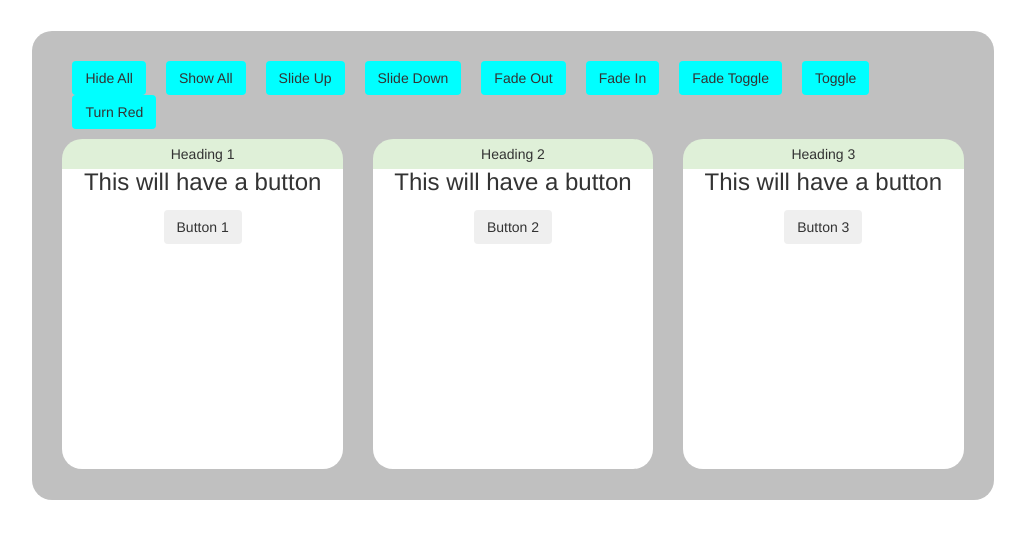
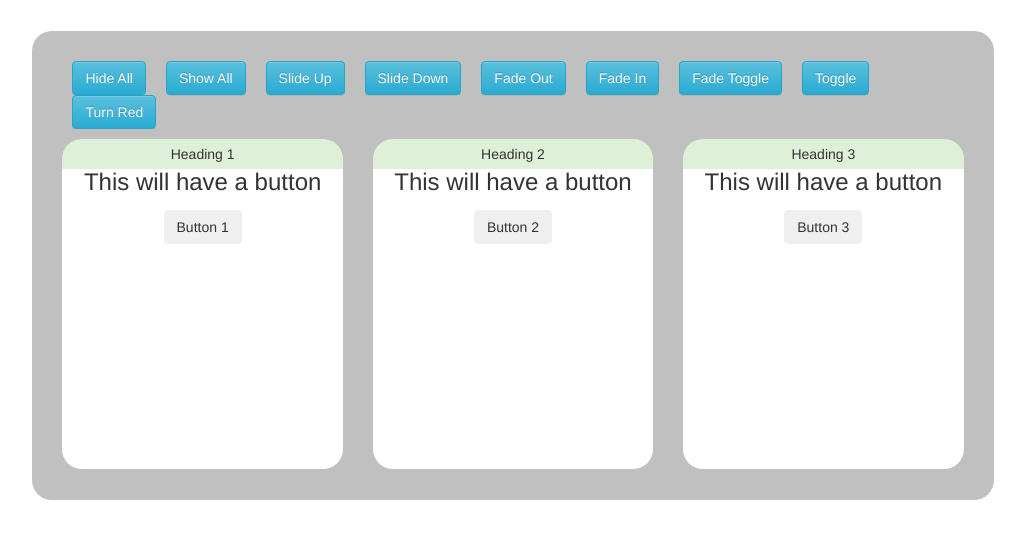
Before and after one commit to natetan/jquery-notes, a plain HTML site: page index.html in a window 1280 px wide. Shown: the whole page, without its empty margins (127-1152 px from the left). Drawn offline with nearby package versions, Linux system fonts and the light colour scheme.

Commit message:
added btn-info as the main button class

```diff
--- a/index.html
+++ b/index.html
@@ -17,15 +17,15 @@
 		<div id="container">
 			<div id="main-content">
 				<div id="button-panel">
-					<button class="btn panel-buttons" id="hideButton">Hide All</button>
-					<button class="btn panel-buttons" id="showButton">Show All</button>
-					<button class="btn panel-buttons" id="slideUpButton">Slide Up</button>
-					<button class="btn panel-buttons" id="slideDownButton">Slide Down</button>
-					<button class="btn panel-buttons" id="fadeOutButton">Fade Out</button>
-					<button class="btn panel-buttons" id="fadeInButton">Fade In</button>
-					<button class="btn panel-buttons" id="fadeToggleButton">Fade Toggle</button>
-					<button class="btn panel-buttons" id="toggleButton">Toggle</button>
-					<button class="btn panel-buttons" id="turnRedButton">Turn Red</button>
+					<button class="btn panel-buttons btn-info" id="hideButton">Hide All</button>
+					<button class="btn panel-buttons btn-info" id="showButton">Show All</button>
+					<button class="btn panel-buttons btn-info" id="slideUpButton">Slide Up</button>
+					<button class="btn panel-buttons btn-info" id="slideDownButton">Slide Down</button>
+					<button class="btn panel-buttons btn-info" id="fadeOutButton">Fade Out</button>
+					<button class="btn panel-buttons btn-info" id="fadeInButton">Fade In</button>
+					<button class="btn panel-buttons btn-info" id="fadeToggleButton">Fade Toggle</button>
+					<button class="btn panel-buttons btn-info" id="toggleButton">Toggle</button>
+					<button class="btn panel-buttons btn-info" id="turnRedButton">Turn Red</button>
 				</div>
 				<div class="row">
 					<div class="col-xs-4 columns" id="panel1">
```
